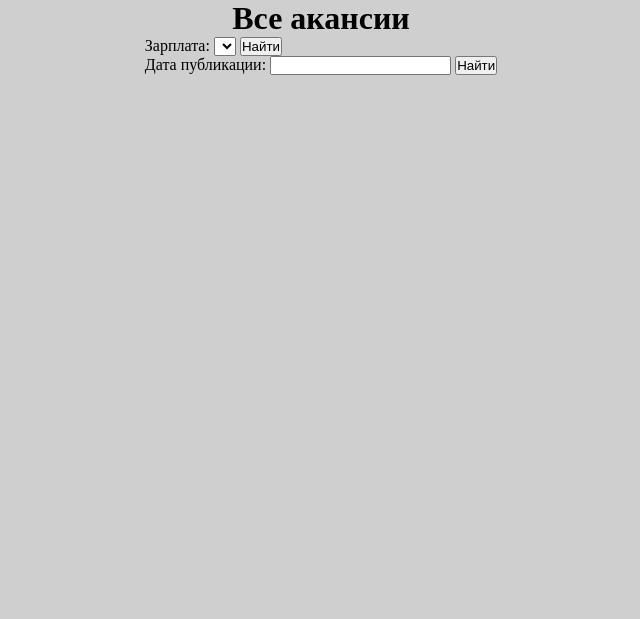
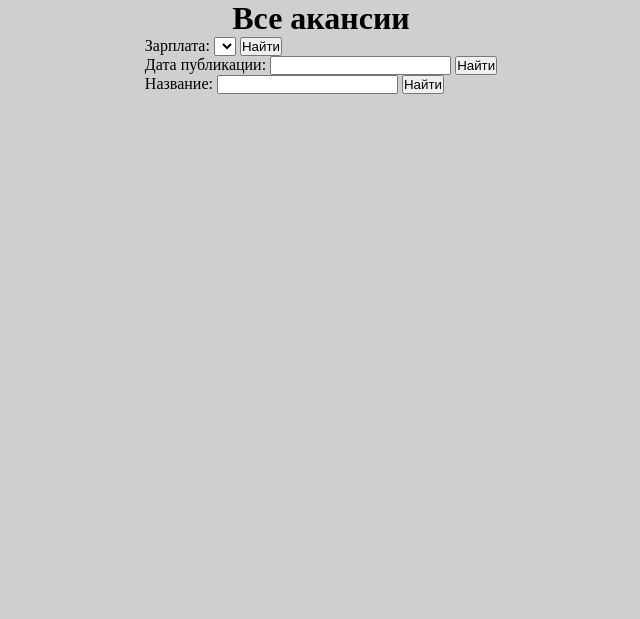
Before and after one commit to Sht0neg/FinalDjangoProject, a Django app: page /vacancy/catalog/ in a window 1280 px wide. Shown: the part 80-699 px from the top of the page, without its empty margins (319-959 px from the left). Run offline with Django 5.2, Linux system fonts and the light colour scheme; data that the repository does not hold is empty.

Commit message:
сделал поиск по названию в каталоге

```diff
--- a/static/styles.css
+++ b/static/styles.css
@@ -28,6 +28,9 @@ body{
 
 main {
     flex-grow: 1;
+    display: flex;
+    flex-direction: column;
+    align-items: center;
 }
 
 footer{
@@ -151,3 +154,9 @@ footer{
     font-size: 18px;
     font-weight: 100;
 }
+
+.panel-filter{
+    display: flex;
+    justify-content: center;
+    flex-direction: column;
+}
--- a/templates/catalog.html
+++ b/templates/catalog.html
@@ -2,16 +2,24 @@
 
 {% block main %}
     <h1>Все акансии</h1>
-    <form class="panel-filter" method="GET">
+    <div class="panel-filter">
+        <form method="GET">
         <label for="price">Зарплата:</label>
         <select name="price" id="price"></select>
         <input type="submit" value="Найти">
     </form>
-    <form class="panel-filter" method="GET">
+    <form method="GET">
         <label for="date">Дата публикации:</label>
         <input name="date">
         <input type="submit" value="Найти">
     </form>
+    <form method="GET">
+        <label for="title">Название:</label>
+        <input name="title">
+        <input type="submit" value="Найти">
+    </form>
+    </div>
+
     <div class="wrap">
         {% for vacancy in vacancies %}
             <div class="card">
--- a/vacancy/views.py
+++ b/vacancy/views.py
@@ -12,11 +12,14 @@ class IndexListView (ListView):
 def catalog(req):
     price = req.GET.get("price")
     date = req.GET.get("date")
+    title = req.GET.get("title")
     vacancies = Vacancy.objects.all()
     if (price):
         vacancies = vacancies.filter(prices=price)
     if (date):
         vacancies = Vacancy.objects.filter(date_public__year__gt=int(date))
+    if (title):
+        vacancies = Vacancy.objects.filter(title__icontains=title)
     return render(req, "catalog.html", {"vacancies": vacancies})
 
 def vacancy_card(request: HttpRequest, pk: int):
```
